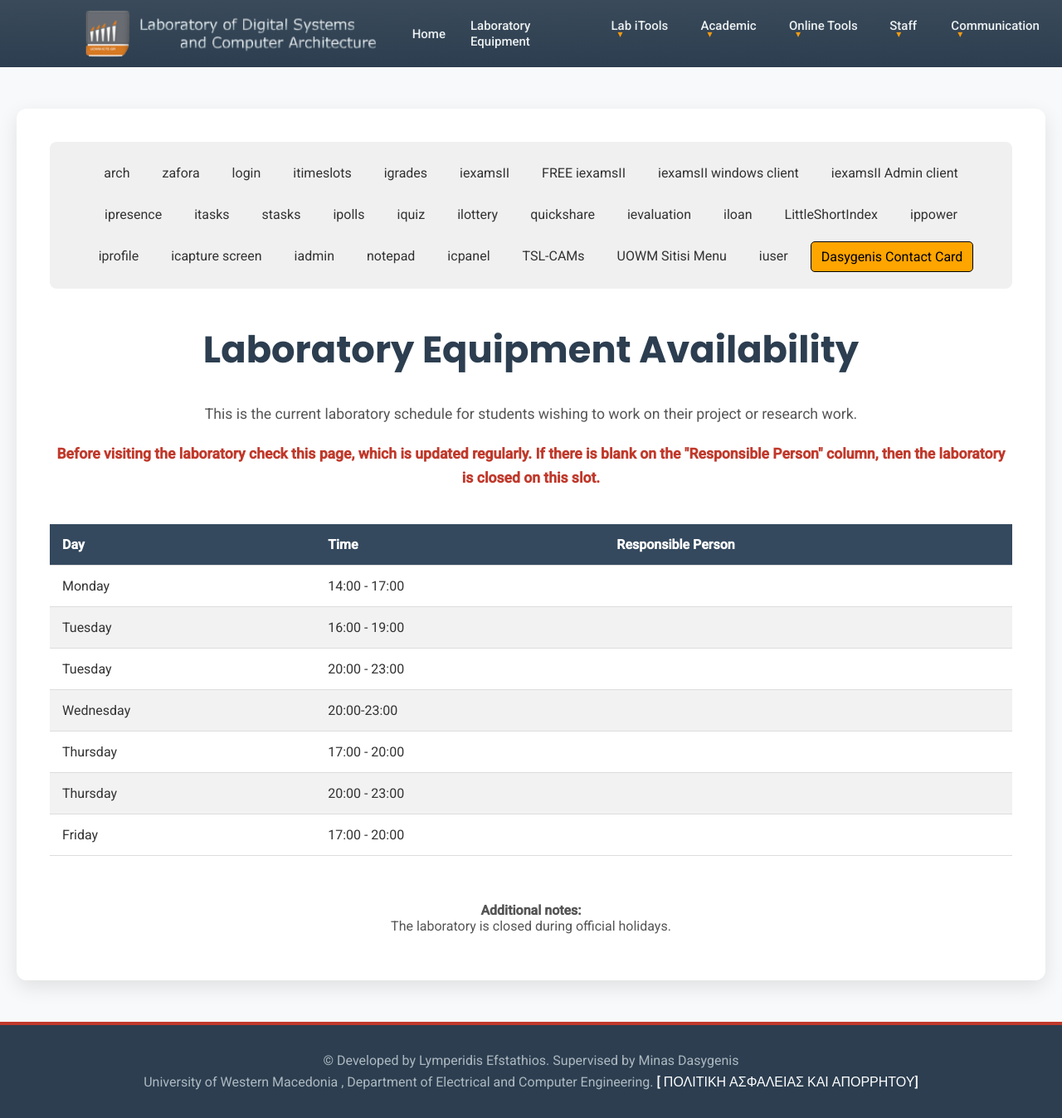
After one commit to umerhere23/Laboratory-of-Digital-Systems, a PHP site: page /schedule.php in a window 1280 px wide. The commit adds this page. Shown: the whole page at 83% size. Run offline with PHP 8.4, Linux system fonts and the light colour scheme.

Commit message:
new pages

```diff
--- /dev/null
+++ b/assets/css/schedule-styles.css
@@ -0,0 +1,104 @@
+/* assets/css/schedule-styles.css */
+
+.schedule-page-content {
+    background-color: #f8f9fa;
+    padding: 50px 20px;
+    font-family: 'Roboto', sans-serif;
+}
+
+.schedule-container {
+    margin: 0 auto;
+    background-color: #ffffff;
+    padding: 40px;
+    border-radius: 12px;
+    box-shadow: 0 8px 25px rgba(0,0,0,0.1);
+}
+
+.tools-navigation {
+    display: flex;
+    flex-wrap: wrap;
+    justify-content: center;
+    gap: 15px;
+    margin-bottom: 40px;
+    padding: 20px;
+    background-color: #f0f0f0;
+    border-radius: 8px;
+}
+
+.tools-navigation a {
+    text-decoration: none;
+    color: #333;
+    padding: 8px 12px;
+    border-radius: 5px;
+    transition: background-color 0.3s ease;
+}
+
+.tools-navigation a:hover {
+    background-color: #ddd;
+}
+
+.tools-navigation .contact-card {
+    background-color: orange;
+    border: 1px solid black;
+    color: black;
+}
+
+.schedule-header h1 {
+    text-align: center;
+    font-size: 2.8rem;
+    margin-bottom: 30px;
+    color: #2c3e50;
+    font-weight: 700;
+    font-family: 'Poppins', sans-serif;
+}
+
+.schedule-intro {
+    text-align: center;
+    margin-bottom: 40px;
+}
+
+.schedule-intro p {
+    font-size: 1.1rem;
+    color: #555;
+    line-height: 1.7;
+}
+
+.schedule-intro .warning {
+    color: #c0392b;
+    font-weight: 600;
+}
+
+.schedule-table-container {
+    overflow-x: auto;
+}
+
+.schedule-table {
+    width: 100%;
+    border-collapse: collapse;
+    margin-bottom: 40px;
+}
+
+.schedule-table th, .schedule-table td {
+    padding: 15px;
+    text-align: left;
+    border-bottom: 1px solid #ddd;
+}
+
+.schedule-table thead {
+    background-color: #34495e;
+    color: #fff;
+}
+
+.schedule-table tbody tr.alt {
+    background-color: #f2f2f2;
+}
+
+.schedule-table tbody tr:hover {
+    background-color: #e9ecef;
+}
+
+.additional-notes {
+    text-align: center;
+    font-size: 1rem;
+    color: #555;
+}
--- a/header.php
+++ b/header.php
@@ -17,6 +17,10 @@
         <link rel="stylesheet" href="./assets/css/lessons-styles.css">
     <?php } elseif (strpos($request_uri, 'equip.php') !== false) { ?>
         <link rel="stylesheet" href="./assets/css/equip-styles.css">
+    <?php } elseif (strpos($request_uri, 'schedule.php') !== false) { ?>
+        <link rel="stylesheet" href="./assets/css/schedule-styles.css">
+    <?php } elseif (strpos($request_uri, 'schedule/index.php') !== false) { ?>
+        <link rel="stylesheet" href="./assets/css/schedule-index-styles.css">
     <?php } ?>
 </head>
 <body>
@@ -34,8 +38,8 @@
                     <li id="Equipment"><a href="equip.php"><span>Laboratory Equipment</span></a></li>
                     <li id="Schedule" class="has-dropdown"><a href="/schedule.php" ><span>Lab iTools</span></a>
                         <ul>
-                            <li> <a href="/schedule.php" ><span>Laboratory Availability</span></a></li>
-                            <li> <a href="/schedule/index.php"> <span> Laboratory i-timeslots </span></a></li>
+                            <li> <a href="schedule.php" ><span>Laboratory Availability</span></a></li>
+                            <li> <a href="schedule/index.php"> <span> Laboratory i-timeslots </span></a></li>
                             <li> <a href="/igrades/index.php"> <span> Laboratory i-grades </span></a></li>
                             <li> <a href="/iexamsII/index.php"> <span> Laboratory i-examsII </span></a></li>
                             <li> <a href="/iexamsII/tests.php "> <span> Laboratory FREE i-examsII </span></a></li>
--- /dev/null
+++ b/schedule.php
@@ -0,0 +1,102 @@
+<?php include('header.php'); ?>
+
+<main class="schedule-page-content">
+    <div class="schedule-container">
+
+        <div class="tools-navigation">
+            <a href="http://arch.ece.uowm.gr" target="_blank">arch</a>
+            <a href="https://zafora.ece.uowm.gr" target="_blank">zafora</a>
+            <a href="/login/">login</a>
+            <a href="/schedule/index.php">itimeslots</a>
+            <a href="/igrades/index.php">igrades</a>
+            <a href="/iexamsII/index.php">iexamsII</a>
+            <a href="/iexamsII/tests.php">FREE iexamsII</a>
+            <a href="/iexamsII/iexamsII.zip">iexamsII windows client</a>
+            <a href="/iexamsII.client">iexamsII Admin client</a>
+            <a href="/ipresence/index.php">ipresence</a>
+            <a href="/itasks/index.php">itasks</a>
+            <a href="/stasks/index.php">stasks</a>
+            <a href="/ipolls/index.php">ipolls</a>
+            <a href="/iquiz/index.php">iquiz</a>
+            <a href="/ilottery/index.php">ilottery</a>
+            <a href="/quickshare/index.php">quickshare</a>
+            <a href="/ievaluation/index.php">ievaluation</a>
+            <a href="/iloan/index.php">iloan</a>
+            <a href="/lsi/">LittleShortIndex</a>
+            <a href="/ippower/">ippower</a>
+            <a href="/login/profile.php">iprofile</a>
+            <a href="/icapture/">icapture screen</a>
+            <a href="/administration/?side_menu=view_users">iadmin</a>
+            <a href="/notepad/listings.php">notepad</a>
+            <a href="/login/cpanel/list-users.php">icpanel</a>
+            <a href="https://www.skylinewebcams.com/el/webcam/ellada/makedonia/thessaloniki/" target="_blank">TSL-CAMs</a>
+            <a href="/sitisi">UOWM Sitisi Menu</a>
+            <a href="/administration/userdetails.php">iuser</a>
+            <a href="/mdasyg/card" class="contact-card">Dasygenis Contact Card</a>
+        </div>
+
+        <div class="schedule-header">
+            <h1>Laboratory Equipment Availability</h1>
+        </div>
+
+        <div class="schedule-intro">
+            <p>This is the current laboratory schedule for students wishing to work on their project or research work.</p>
+            <p class="warning">Before visiting the laboratory check this page, which is updated regularly. If there is blank on the "Responsible Person" column, then the laboratory is closed on this slot.</p>
+        </div>
+
+        <div class="schedule-table-container">
+            <table class="schedule-table">
+                <thead>
+                    <tr>
+                        <th>Day</th>
+                        <th>Time</th>
+                        <th>Responsible Person</th>
+                    </tr>
+                </thead>
+                <tbody>
+                    <tr>
+                        <td>Monday</td>
+                        <td>14:00 - 17:00</td>
+                        <td></td>
+                    </tr>
+                    <tr class="alt">
+                        <td>Tuesday</td>
+                        <td>16:00 - 19:00</td>
+                        <td></td>
+                    </tr>
+                    <tr>
+                        <td>Tuesday</td>
+                        <td>20:00 - 23:00</td>
+                        <td></td>
+                    </tr>
+                    <tr class="alt">
+                        <td>Wednesday</td>
+                        <td>20:00-23:00</td>
+                        <td></td>
+                    </tr>
+                    <tr>
+                        <td>Thursday</td>
+                        <td>17:00 - 20:00</td>
+                        <td></td>
+                    </tr>
+                    <tr class="alt">
+                        <td>Thursday</td>
+                        <td>20:00 - 23:00</td>
+                        <td></td>
+                    </tr>
+                    <tr>
+                        <td>Friday</td>
+                        <td>17:00 - 20:00</td>
+                        <td></td>
+                    </tr>
+                </tbody>
+            </table>
+        </div>
+
+        <div class="additional-notes">
+            <p><strong>Additional notes:</strong><br>The laboratory is closed during official holidays.</p>
+        </div>
+    </div>
+</main>
+
+<?php include('footer.php'); ?>
```
Also changed, not shown: assets/css/schedule-index-styles.css (added, +104 -0 lines), schedule/index.php (added, +40 -0 lines).
